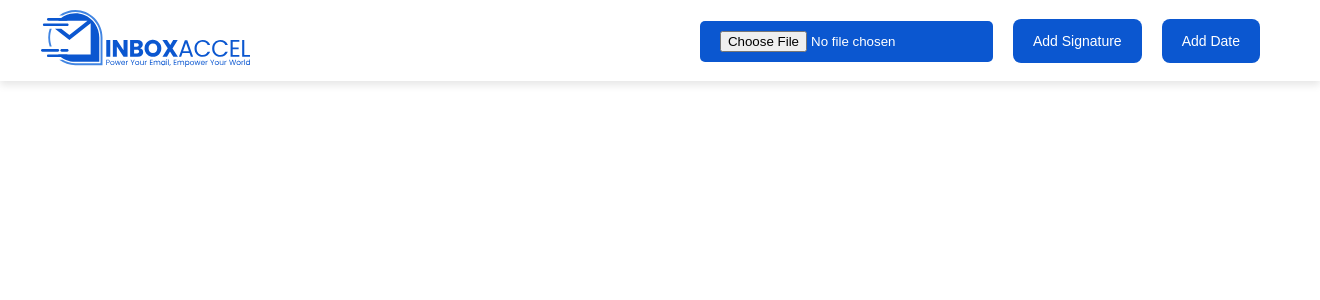
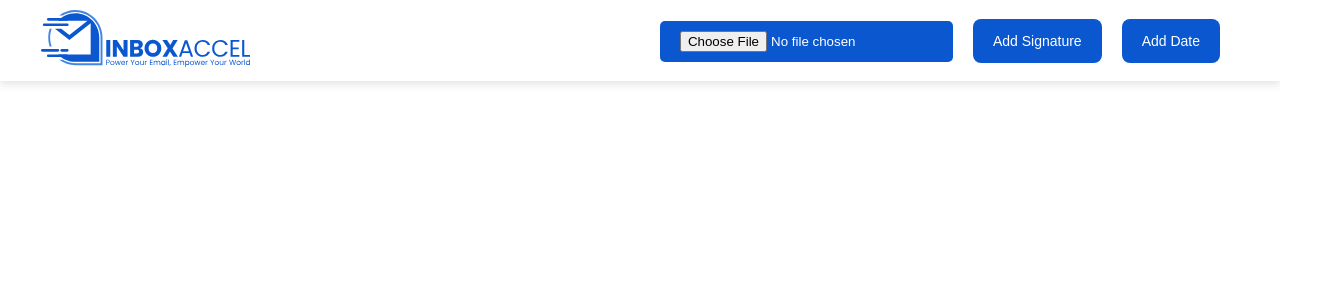
Before and after one commit to HafizFarhan/PDFSignatureApp, a React (Create React App) app: page / in a window 1280 px wide. Shown: the top 300 px of the page, 1320 px wide, since content can reach past the window. Built offline with nearby package versions, Linux system fonts and the light colour scheme.

Commit message:
style change

```diff
--- a/src/App.css
+++ b/src/App.css
@@ -147,7 +147,7 @@
   justify-content: space-between;
   align-items: center;
   padding: 10px 20px;
-  width: 100vmax;
+  width: 100v;
   box-shadow: 0 4px 8px rgba(0, 0, 0, 0.1);
   margin: 0;
 }
```
